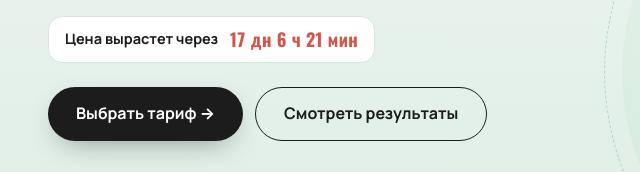
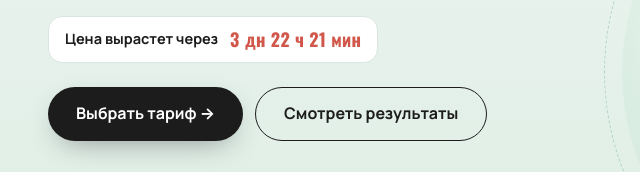
Before and after one commit to muhammadaub352-ops/vibecoding, a plain HTML site: page index.html in a window 1280 px wide. Shown: the part 494-666 px from the top of the page, 56-696 px from the left. Drawn offline with Linux system fonts and the light colour scheme.

Commit message:
Таймер цены: повышение 6 ноября в 16:00 МСК (вместо 20 ноября)
Co-Authored-By: Claude Sonnet 5.5 <noreply@anthropic.com>

```diff
--- a/index.html
+++ b/index.html
@@ -702,6 +702,6 @@ footer small{display:block;margin-top:6px;font-size:12.5px}
 
 <div class="lb" id="lb" role="dialog" aria-modal="true" aria-label="Чек"><button type="button" id="lbX" aria-label="Закрыть">✕</button><img id="lbImg" alt="Чек об оплате"></div>
 <a href="#plans" class="mbar hide" id="mbar">Выбрать тариф · от&nbsp;<span data-from>12 900</span>&nbsp;₽</a>
-<script src="main.js?v=20261031" defer></script>
+<script src="main.js?v=20261102" defer></script>
 </body>
 </html>
--- a/main.js
+++ b/main.js
@@ -19,7 +19,7 @@
   var SALES_OPEN = new Date('2026-10-28T00:00:00+03:00');
   var PERIODS = [
     { until: new Date('2026-10-30T00:00:00+03:00'), start: 12900, profi: 27900, vip: 59900, next: { start: 15900, profi: 29900, vip: 63900 } },
-    { until: new Date('2026-11-20T00:00:00+03:00'), start: 15900, profi: 29900, vip: 63900, next: { start: 27900, profi: 39900, vip: 79900 } },
+    { until: new Date('2026-11-06T16:00:00+03:00'), start: 15900, profi: 29900, vip: 63900, next: { start: 27900, profi: 39900, vip: 79900 } },
     { until: null, start: 27900, profi: 39900, vip: 79900, next: null }
   ];
   var OLD = { start: 27900, profi: 39900, vip: 79900 };
```
